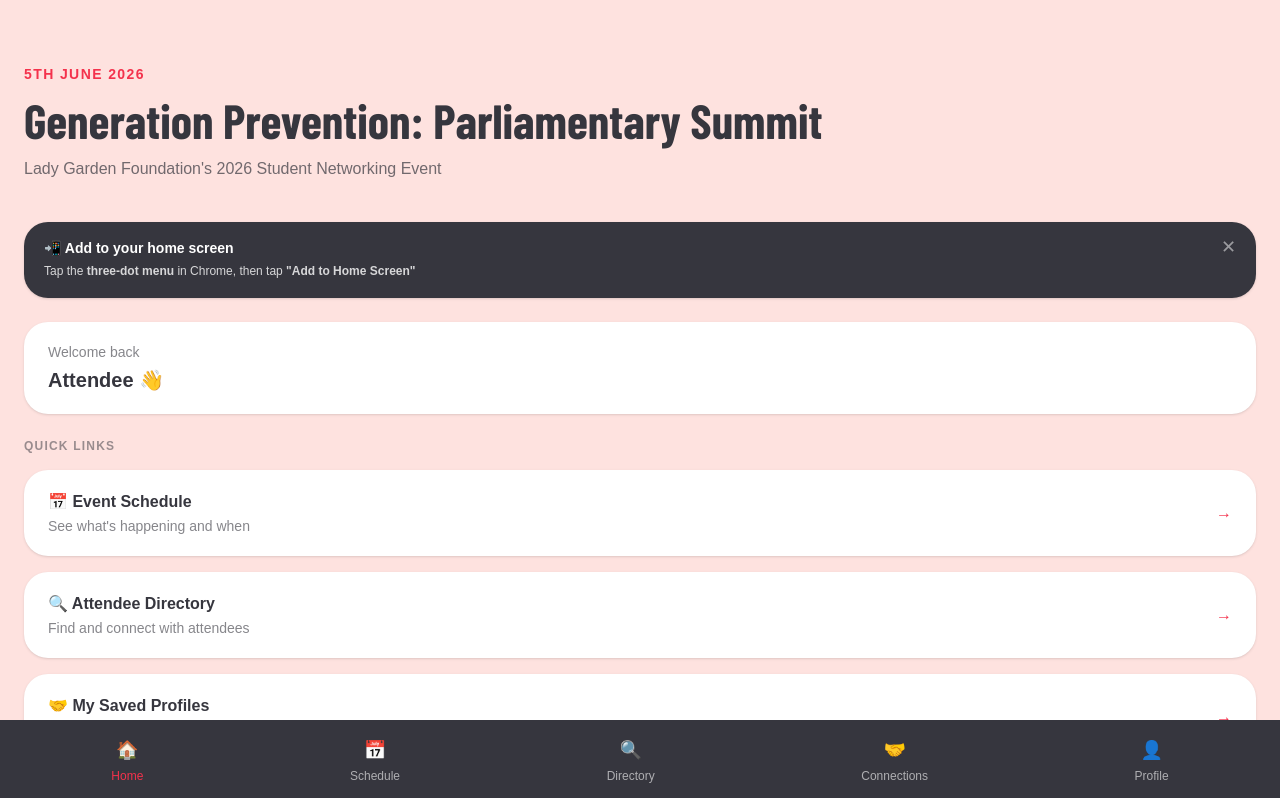
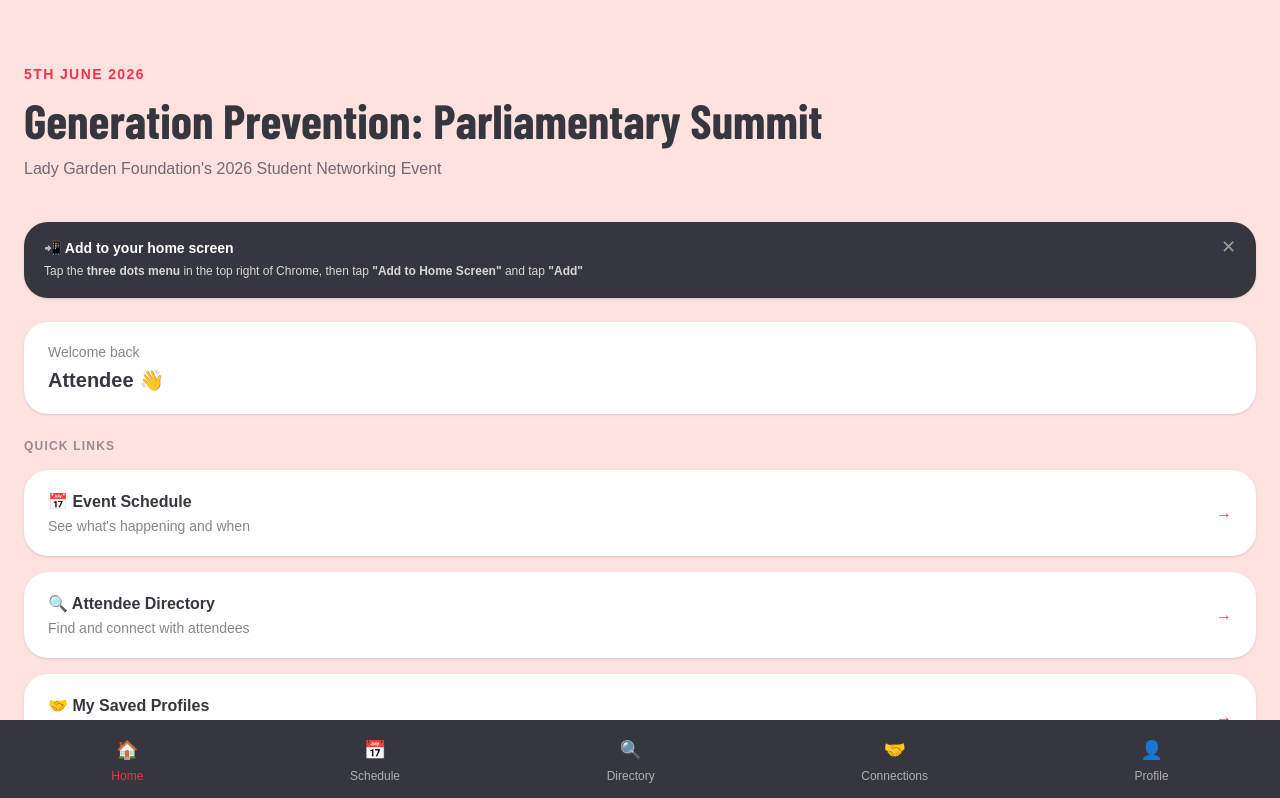
Before and after one commit to izzyryc/event-app, a Next.js app: page / in a window 1280 px wide. Shown: the top 798 px of the page. Built offline with nearby package versions, Linux system fonts and the light colour scheme; no server answers; the database is empty; sample sign-in values are in the browser's storage; a web font is replaced by a local one.

Commit message:
Update page.js

```diff
--- a/app/page.js
+++ b/app/page.js
@@ -90,7 +90,7 @@
         </p>
       </div>
 
-      {/* Install banner — instructions only, no fake button */}
+      {/* Install banner */}
       {showInstallBanner && !isInstalled && (
         <div className="mx-6 mb-6 rounded-3xl px-5 py-4 shadow-sm" style={{ backgroundColor: '#36363E' }}>
           <div className="flex items-start justify-between gap-3">
@@ -98,11 +98,11 @@
               <p className="text-white font-semibold text-sm mb-1">📲 Add to your home screen</p>
               {isIOS ? (
                 <p className="text-white text-xs opacity-80 leading-relaxed">
-                  Tap the <strong>Share button</strong> (↑) in Safari, then tap <strong>"Add to Home Screen"</strong>
+                  Open this link in <strong>Safari</strong>, tap the <strong>Share button</strong> (the box with an arrow), scroll down and tap <strong>"Add to Home Screen"</strong>
                 </p>
               ) : (
                 <p className="text-white text-xs opacity-80 leading-relaxed">
-                  Tap the <strong>three-dot menu</strong> in Chrome, then tap <strong>"Add to Home Screen"</strong>
+                  Tap the <strong>three dots menu</strong> in the top right of Chrome, then tap <strong>"Add to Home Screen"</strong> and tap <strong>"Add"</strong>
                 </p>
               )}
             </div>
```
